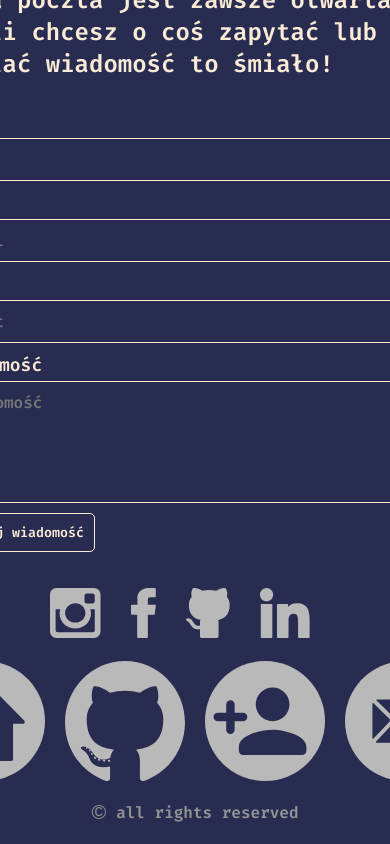
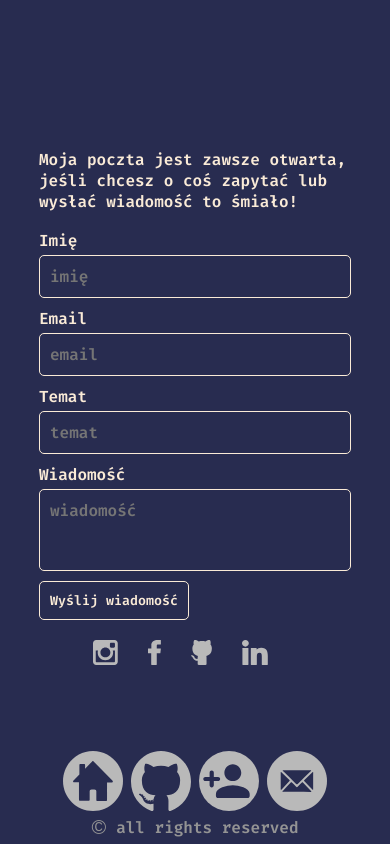
Before and after one commit to fedu00/Portfolio, a React (Create React App) app: page /contact in a window 390 px wide. Built offline with nearby package versions, Linux system fonts and the light colour scheme.

Commit message:
corect mobile styles

```diff
--- a/src/components/footer/Footer.js
+++ b/src/components/footer/Footer.js
@@ -4,7 +4,7 @@ const Footer = () => {
   return (
     <div className="footer">
       <p className="copyright">&copy; </p>
-      <p className="texttt">all rights reserved</p>
+      <p>all rights reserved</p>
     </div>
   );
 };
--- a/src/components/footer/footerStyles.scss
+++ b/src/components/footer/footerStyles.scss
@@ -19,3 +19,9 @@
     margin-right: $margin-small;
   }
 }
+
+@media (max-width: $breakpoint-big-phone) {
+  .footer {
+    bottom: 5px;
+  }
+}
--- a/src/components/navbar/navbar.scss
+++ b/src/components/navbar/navbar.scss
@@ -17,7 +17,7 @@
   }
 }
 
-@media (max-width: $breakpoint-small-tablet ) {
+@media (max-width: $breakpoint-small-tablet) {
   .navBarContainer {
     margin-right: $margin-medium;
   }
@@ -28,10 +28,27 @@
     width: 100vw;
     flex-direction: row;
     margin-right: 0;
-    padding-bottom: $padding-xl*2 ;
+    padding-bottom: $padding-xl;
     img {
       height: 120px;
       margin: $margin-small;
     }
   }
 }
+
+@media (max-width: $breakpoint-phone) {
+  .navBarContainer {
+    img {
+      height: 80px;
+      margin: $margin-xs;
+    }
+  }
+}
+
+@media (max-width: $breakpoint-small-phone) {
+  .navBarContainer {
+    img {
+      height: 60px;
+    }
+  }
+}
--- a/src/components/project/project.scss
+++ b/src/components/project/project.scss
@@ -23,3 +23,17 @@
 .project-container:hover h1 {
   opacity: 1;
 }
+
+@media (max-width: $breakpoint-phone) {
+  .project-container {
+    height: 180px;
+    width: 300px;
+  }
+}
+
+@media (max-width: $breakpoint-small-phone) {
+  .project-container {
+    height: 120px;
+    width: 210px;
+  }
+}
--- a/src/components/projectDetails/projectDetails.scss
+++ b/src/components/projectDetails/projectDetails.scss
@@ -42,3 +42,22 @@
     }
   }
 }
+
+@media (max-width: $breakpoint-phone) {
+  .projectDetails-offset {
+    .projectDetails-container {
+      width: 90vw;
+      height: 90vh;
+      overflow: hidden;
+      .image-container {
+        width: 90vw;
+        height: 25vh;
+        background-repeat: no-repeat;
+        background-size: cover;
+      }
+    }
+  }
+}
+
+@media (max-width: $breakpoint-small-phone) {
+}
--- a/src/routes/About/about.scss
+++ b/src/routes/About/about.scss
@@ -50,13 +50,47 @@
         width: 400px;
       }
     }
-
   }
 }
 
 @media (max-width: $breakpoint-big-phone) {
   .about-section {
     width: 100vw;
-        height: 80vh
+    height: 80vh;
   }
 }
+
+@media (max-width: $breakpoint-phone) {
+  .about-section {
+    .about-container {
+      .image-backgroun-about {
+        height: 200px;
+        width: 350px;
+      }
+      .text-wraper {
+        width: 80vw;
+        font-size: $font-size-small;
+        .text {
+          font-size: $font-size-small;
+          margin: $margin-small;
+        }
+      }
+      .about-text-wrapper {
+        width: 80vw;
+        font-size: $font-size-s;
+        .text {
+          margin: $margin-small;
+        }
+      }
+    }
+  }
+}
+@media (max-width: $breakpoint-small-phone) {
+  .about-section {
+    .about-container {
+      .image-backgroun-about {
+        height: 0;
+      }
+    }
+  }
+}
--- a/src/routes/Contact/contact.scss
+++ b/src/routes/Contact/contact.scss
@@ -59,15 +59,15 @@
 @media (max-width: $breakpoint-big-tablet) {
   .contact-section {
     .contact-text {
-      width: 500px
-     }
+      width: 500px;
+    }
   }
 }
 
 @media (max-width: $breakpoint-tablet) {
   .contact-section {
     .form-field {
-      width: 500px
+      width: 500px;
     }
   }
 }
@@ -78,3 +78,45 @@
     height: 80vh;
   }
 }
+
+@media (max-width: $breakpoint-phone) {
+  .contact-section {
+    .contact-text {
+      width: 80vw;
+      font-size: $font-size-small;
+    }
+    .form-field {
+      width: 80vw;
+      label {
+        font-size: $font-size-small;
+      }
+      textarea {
+        height: 60px;
+      }
+    }
+
+    .icons-container {
+      margin-top: 0;
+      a {
+        img {
+          height: 30px;
+        }
+      }
+    }
+  }
+}
+
+@media (max-width: $breakpoint-small-phone) {
+  .contact-section {
+    .contact-text {
+      margin-bottom: $margin-s;
+    }
+    .icons-container {
+      a {
+        img {
+          height: 25px;
+        }
+      }
+    }
+  }
+}
--- a/src/routes/Home/home.scss
+++ b/src/routes/Home/home.scss
@@ -30,3 +30,20 @@
     height: 80vh;
   }
 }
+
+@media (max-width: $breakpoint-phone) {
+  .home-page-section {
+    .text-wraper {
+      width: 80vw;
+      font-size: $font-size-medium;
+    }
+  }
+}
+
+@media (max-width: $breakpoint-small-phone) {
+  .home-page-section {
+    .text-wraper {
+      font-size: $font-size-small;
+    }
+  }
+}
--- a/src/styles/globalStyles.scss
+++ b/src/styles/globalStyles.scss
@@ -9,6 +9,7 @@ $padding-s: 8px;
 $padding-medium: 10px;
 $padding-xl: 24px;
 
+$font-size-s: 14px;
 $font-size-small: 16px;
 $font-size-medium: 18px;
 $font-size-big: 20px;
@@ -28,3 +29,5 @@ $breakpoint-big-tablet: 1366px;
 $breakpoint-tablet: 1080px;
 $breakpoint-small-tablet: 860px;
 $breakpoint-big-phone: 760px;
+$breakpoint-phone: 500px;
+$breakpoint-small-phone: 390px;
```
Lines whose indentation alone changed are shown as unchanged.
